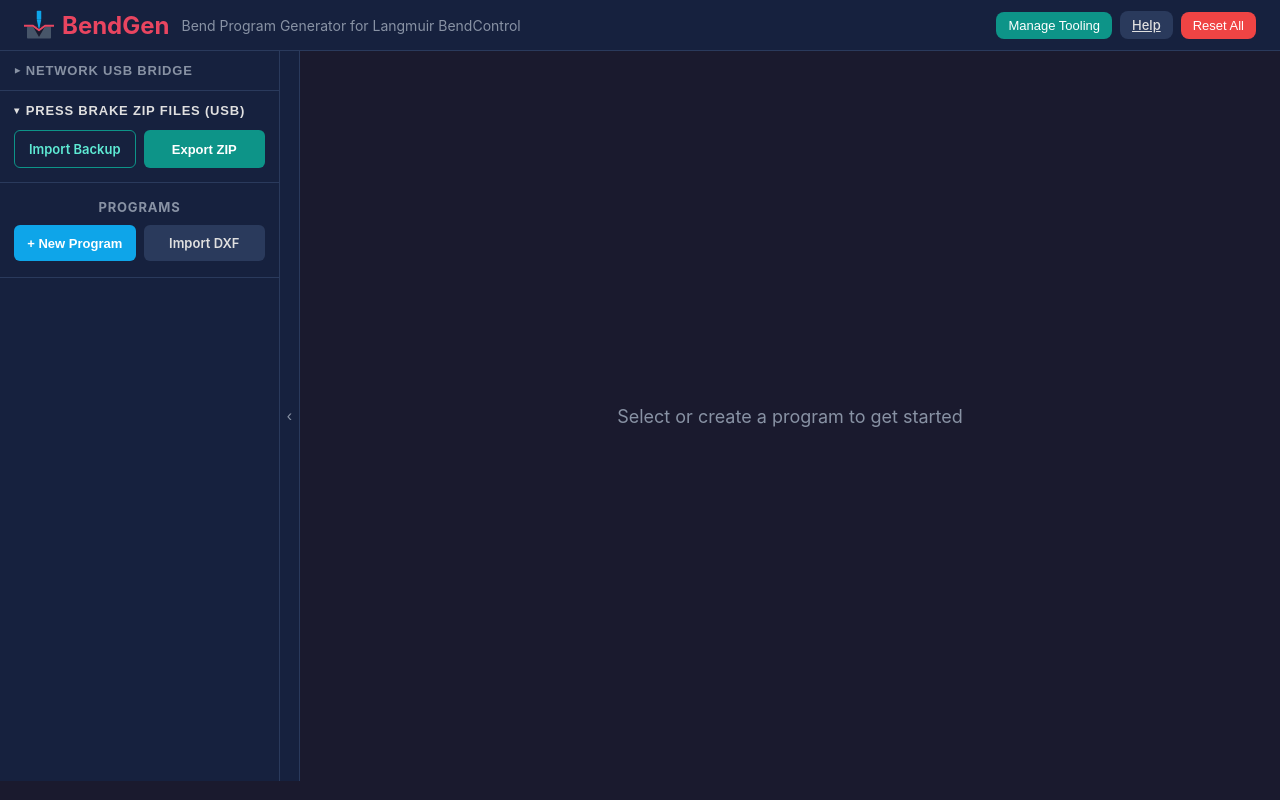
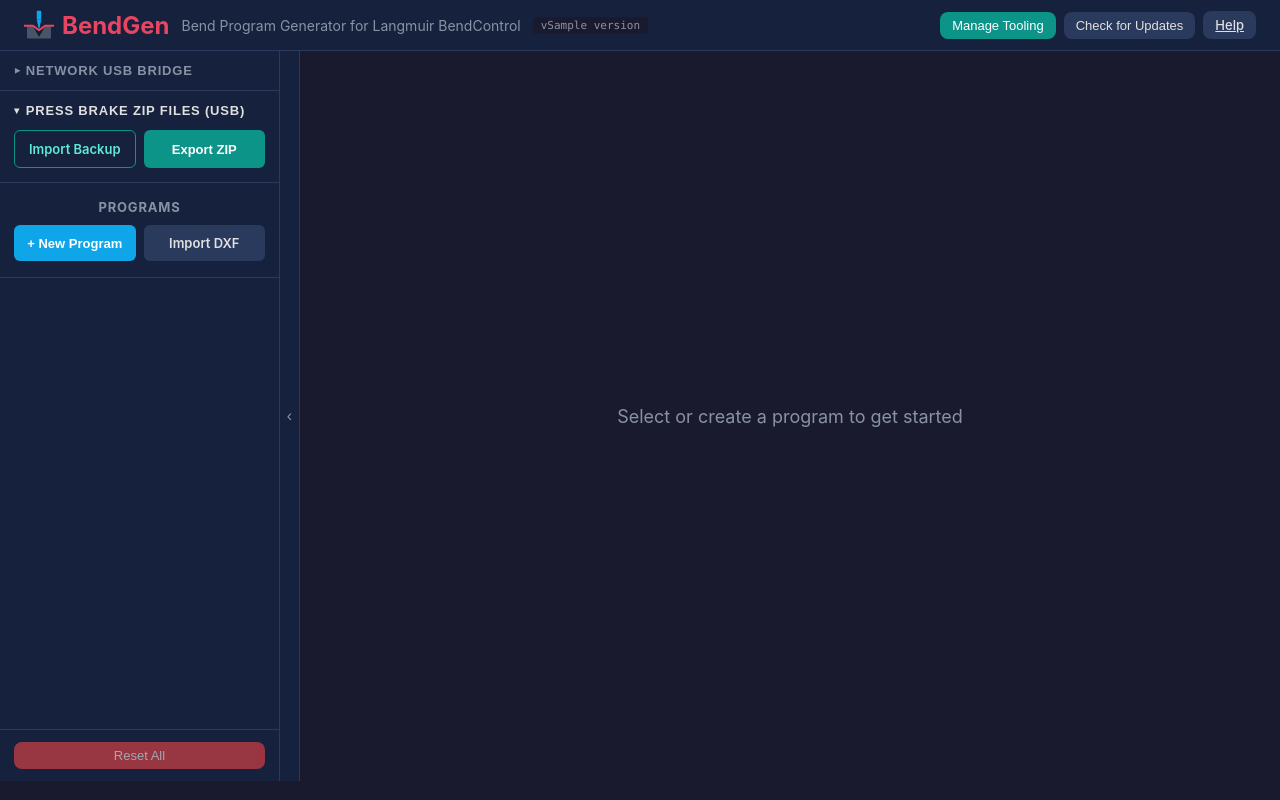
Before and after one commit to shopEngineering/BendGen, a Flask app: template bendgen/templates/index.html in a window 1280 px wide. Run offline with Flask 3, Linux system fonts and the light colour scheme; the template is opened without the code that fills it: most values are stand-ins (such as "Sample title", 1, 10 or a date in 2020); data that the repository does not hold is empty.

Commit message:
v1.3.0: UI refinements, check for updates, gauge editor overhaul
- Add version display and Check for Updates button that queries GitHub
  releases API and notifies user of new versions
- Rework gauge editor to inline editable table with add/delete per row
- Gauge values convert to mm when unit toggle is set to mm
- Show gauge thickness summary on material cards in tooling modal
- Move Reset All to bottom of sidebar, Help to far right of header
- Collapsible accordion sections for Network USB Bridge and Press Brake
  ZIP Files in sidebar
- Add duplicate/delete buttons to program list items
- Custom styled tooltips on all buttons
- Various UI spacing and color refinements

```diff
--- a/bendgen/app.py
+++ b/bendgen/app.py
@@ -21,6 +21,7 @@
 from .image_analyzer import analyze_image, has_ocr
 
 app = Flask(__name__)
+VERSION = "1.3.0"
 
 # --- Local persistence ---
 _DATA_DIR = Path.home() / ".bendgen"
@@ -136,7 +137,12 @@
 
 @app.route("/")
 def index():
-    return render_template("index.html")
+    return render_template("index.html", version=VERSION)
+
+
+@app.route("/api/version")
+def get_version():
+    return jsonify({"version": VERSION})
 
 
 @app.route("/help")
--- a/bendgen/static/app.js
+++ b/bendgen/static/app.js
@@ -52,6 +52,7 @@
     document.getElementById("deployBtn").addEventListener("click", deployToTitan);
     document.getElementById("importFromTitanBtn").addEventListener("click", importFromTitan);
     document.getElementById("resetBtn").addEventListener("click", resetAll);
+    document.getElementById("checkUpdateBtn").addEventListener("click", checkForUpdates);
     document.getElementById("importFile").addEventListener("change", importBackup);
     document.getElementById("importDxfFile").addEventListener("change", importDxf);
     const importImageEl = document.getElementById("importImageFile");
@@ -2481,6 +2482,49 @@
     }
 }
 
+// --- Check for Updates ---
+async function checkForUpdates() {
+    const btn = document.getElementById("checkUpdateBtn");
+    const currentVersion = document.getElementById("versionLabel")?.textContent?.replace("v", "").trim();
+    btn.textContent = "Checking...";
+    btn.disabled = true;
+
+    try {
+        const resp = await fetch("https://api.github.com/repos/shopEngineering/BendGen/releases/latest", {
+            signal: AbortSignal.timeout(8000),
+        });
+        if (!resp.ok) throw new Error("GitHub API error");
+        const release = await resp.json();
+        const latestVersion = (release.tag_name || "").replace("v", "");
+
+        if (!currentVersion || !latestVersion) {
+            showStatus("Could not determine version info", "error");
+        } else if (latestVersion !== currentVersion) {
+            // Find download links
+            const assets = (release.assets || []).map(a => a.browser_download_url);
+            const msg = `Update available: v${latestVersion} (you have v${currentVersion})`;
+            showStatus(msg, "info");
+            btn.textContent = "v" + latestVersion + " Available";
+            btn.classList.remove("btn-secondary");
+            btn.classList.add("btn-success");
+            btn.onclick = () => window.open(release.html_url, "_blank");
+            btn.disabled = false;
+            btn.title = "Click to open the download page";
+        } else {
+            showStatus("You're on the latest version (v" + currentVersion + ")", "success");
+            btn.textContent = "Up to Date";
+            setTimeout(() => {
+                btn.textContent = "Check for Updates";
+                btn.disabled = false;
+            }, 5000);
+        }
+    } catch (e) {
+        showStatus("Could not check for updates — are you online?", "error");
+        btn.textContent = "Check for Updates";
+        btn.disabled = false;
+    }
+}
+
 // --- Custom Tooltips ---
 function wireCustomTooltips() {
     const tip = document.createElement("div");
--- a/bendgen/static/style.css
+++ b/bendgen/static/style.css
@@ -67,6 +67,14 @@
 header h1 { color: var(--accent); font-size: 24px; display: flex; align-items: center; gap: 8px; }
 .logo { flex-shrink: 0; }
 .subtitle { color: var(--text-dim); font-size: 14px; }
+.version-label {
+    font-size: 11px;
+    color: var(--text-dim);
+    background: var(--bg);
+    padding: 2px 8px;
+    border-radius: 4px;
+    font-family: 'SF Mono', Consolas, monospace;
+}
 .header-utils {
     display: flex;
     align-items: center;
@@ -154,6 +162,13 @@
 .sidebar-toggle.collapsed {
     border-left: 1px solid var(--border);
 }
+.panel-footer {
+    padding: 12px 14px;
+    border-top: 1px solid var(--border);
+    text-align: center;
+}
+.panel-footer .btn { width: 100%; opacity: 0.6; }
+.panel-footer .btn:hover { opacity: 1; }
 .panel-accordion {
     border-bottom: 1px solid var(--border);
 }
--- a/bendgen/templates/index.html
+++ b/bendgen/templates/index.html
@@ -21,11 +21,12 @@
                     BendGen
                 </h1>
                 <p class="subtitle">Bend Program Generator for Langmuir BendControl</p>
+                <span class="version-label" id="versionLabel" title="Current version">v{{ version }}</span>
             </div>
             <div class="header-utils">
                 <button class="btn btn-teal btn-small" id="manageToolingBtn" title="Add, edit, or remove custom dies, punches, and materials">Manage Tooling</button>
+                <button class="btn btn-secondary btn-small" id="checkUpdateBtn" title="Check GitHub for a newer version of BendGen">Check for Updates</button>
                 <a href="/help" target="_blank" class="btn btn-secondary btn-small" id="helpBtn" title="Open the help guide in a new tab">Help</a>
-                <button class="btn btn-danger btn-small" id="resetBtn" title="Erase all programs, bends, and custom tooling — return to factory defaults">Reset All</button>
             </div>
         </div>
     </header>
@@ -70,6 +71,9 @@
                 </div>
             </div>
             <ul id="programList" class="program-list"></ul>
+            <div class="panel-footer">
+                <button class="btn btn-danger btn-small" id="resetBtn" title="Erase all programs, bends, and custom tooling — return to factory defaults">Reset All</button>
+            </div>
         </section>
         <button class="sidebar-toggle" id="sidebarToggle" title="Toggle sidebar">&lsaquo;</button>
 
--- a/pyproject.toml
+++ b/pyproject.toml
@@ -4,7 +4,7 @@
 
 [project]
 name = "bendgen"
-version = "0.1.0"
+version = "1.3.0"
 description = "Web-based bend program generator for Langmuir BendControl"
 requires-python = ">=3.10"
 dependencies = [
```
